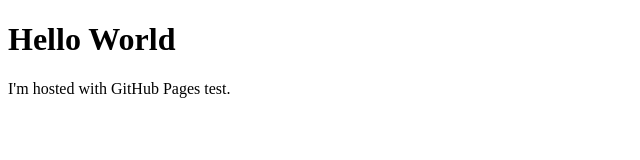
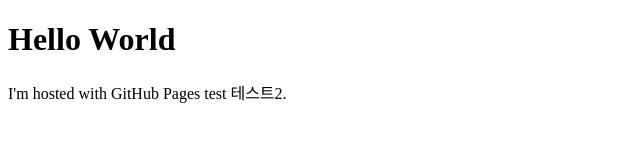
Before and after one commit to la1av1a/la1av1a.github.io, a plain HTML site: page index.html in a window 1280 px wide. Shown: the whole page, without its empty margins (0-640 px from the left). Drawn offline with Linux system fonts and the light colour scheme.

Commit message:
test commit 22

```diff
--- a/index.html
+++ b/index.html
@@ -2,6 +2,6 @@
 <html>
 <body>
 <h1>Hello World</h1>
-<p>I'm hosted with GitHub Pages test.</p>
+<p>I'm hosted with GitHub Pages test 테스트2.</p>
 </body>
 </html>
```
